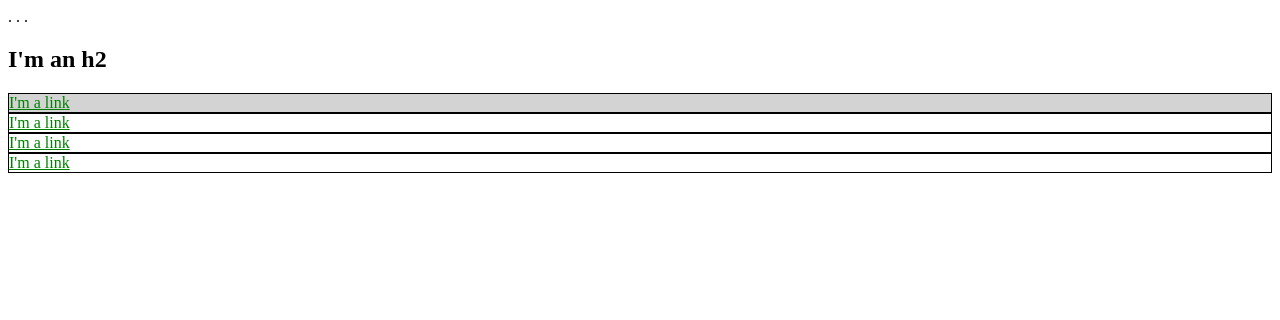
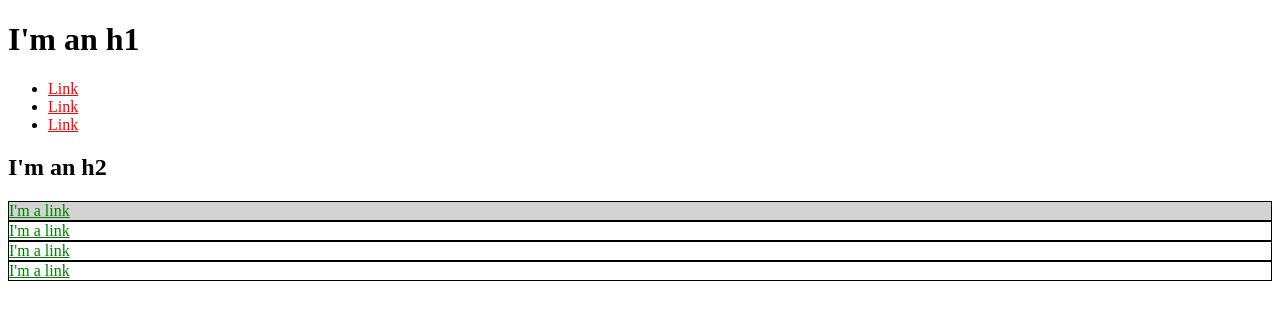
Before and after one commit to rn-zala/rn-zala.github.io, a plain HTML site: page index.html in a window 1280 px wide. Drawn offline with Linux system fonts and the light colour scheme.

Commit message:
Missing H1

```diff
--- a/index.html
+++ b/index.html
@@ -19,9 +19,18 @@
     </style>
   </head>
   <body>
-    .
-    .
-    .
+    <h1>I'm an h1</h1>
+     <ul>
+       <li>
+         <a href="http://example.com/">Link</a>
+       </li>
+       <li>
+         <a href="http://example.com/">Link</a>
+       </li>
+       <li>
+         <a href="http://example.com/">Link</a>
+       </li>
+     </ul>
     <h2>I'm an h2</h2>
     <div id="exec-bio" class="bio-box">
       <a href="http://example.com/">I'm a link</a>
```
